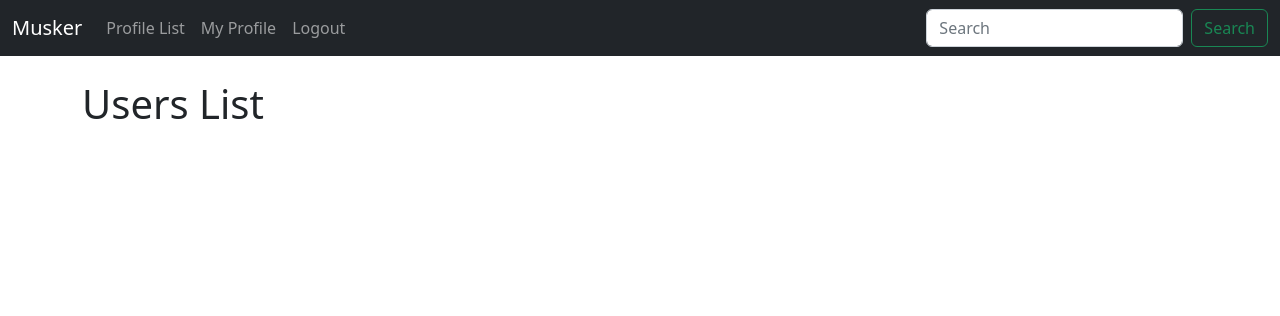
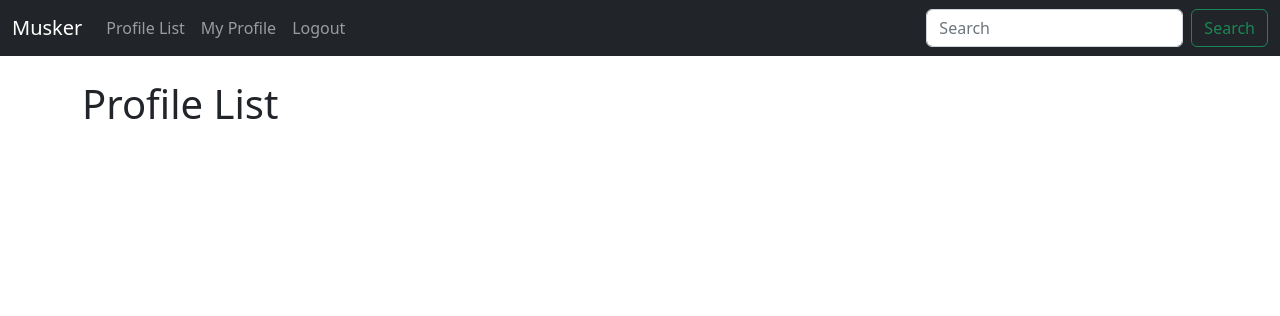
Before and after one commit to CapitainFan/Beeper, a Django app: page /profile_list/ in a window 1280 px wide. Shown: the top 316 px of the page. Run offline with Django 4.2, Linux system fonts and the light colour scheme; the visitor is signed in with stand-in values (Sample User, id 1); data comes from the database, SQL or seed files in the repository.

Commit message:
small changes

```diff
--- a/social/musker/templates/profile_list.html
+++ b/social/musker/templates/profile_list.html
@@ -2,7 +2,7 @@
 {% load static %}
 
 {% block content %}
-	<h1>Users List</h1>
+	<h1>Profile List</h1>
 <br/>
 
 {% if profiles %}
```
